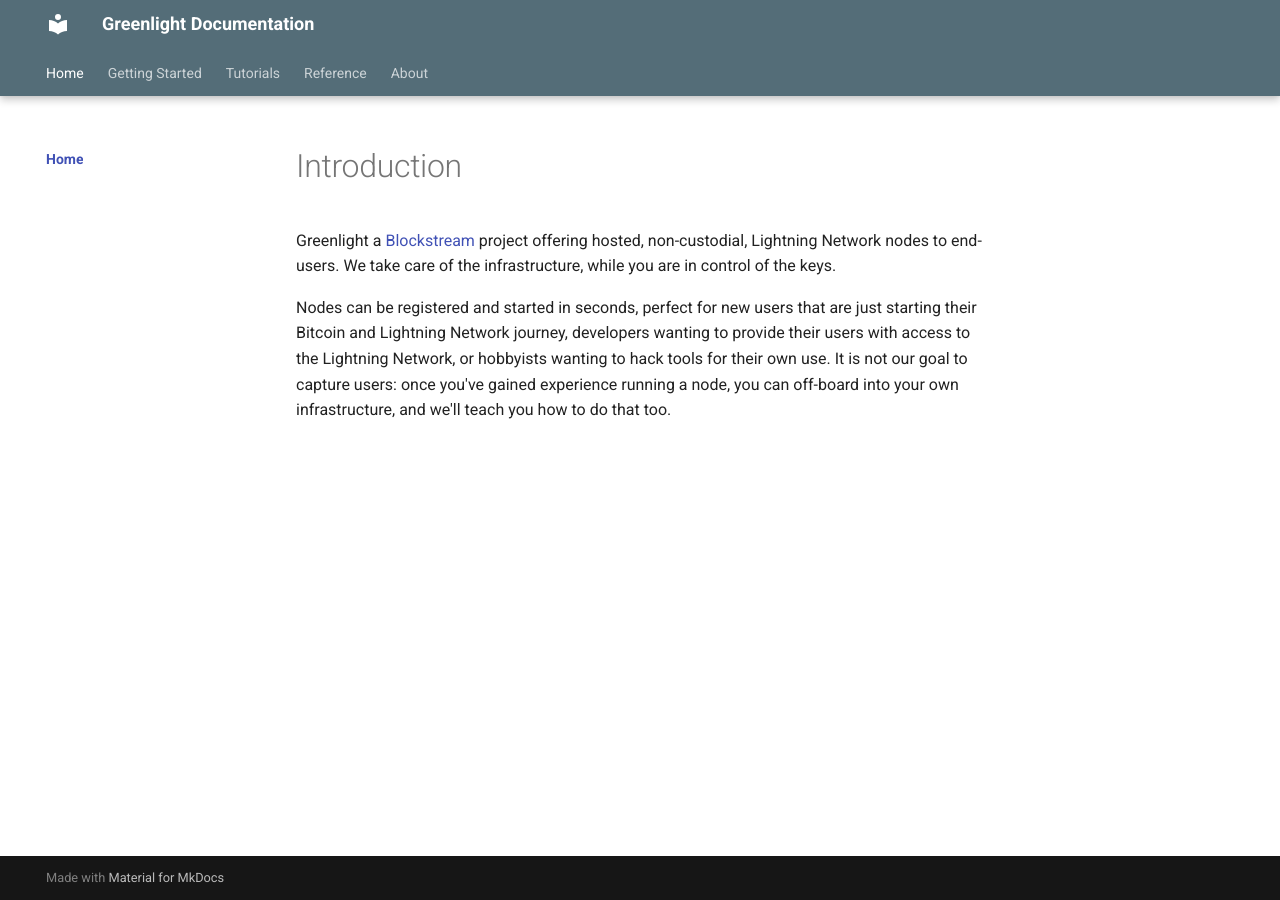
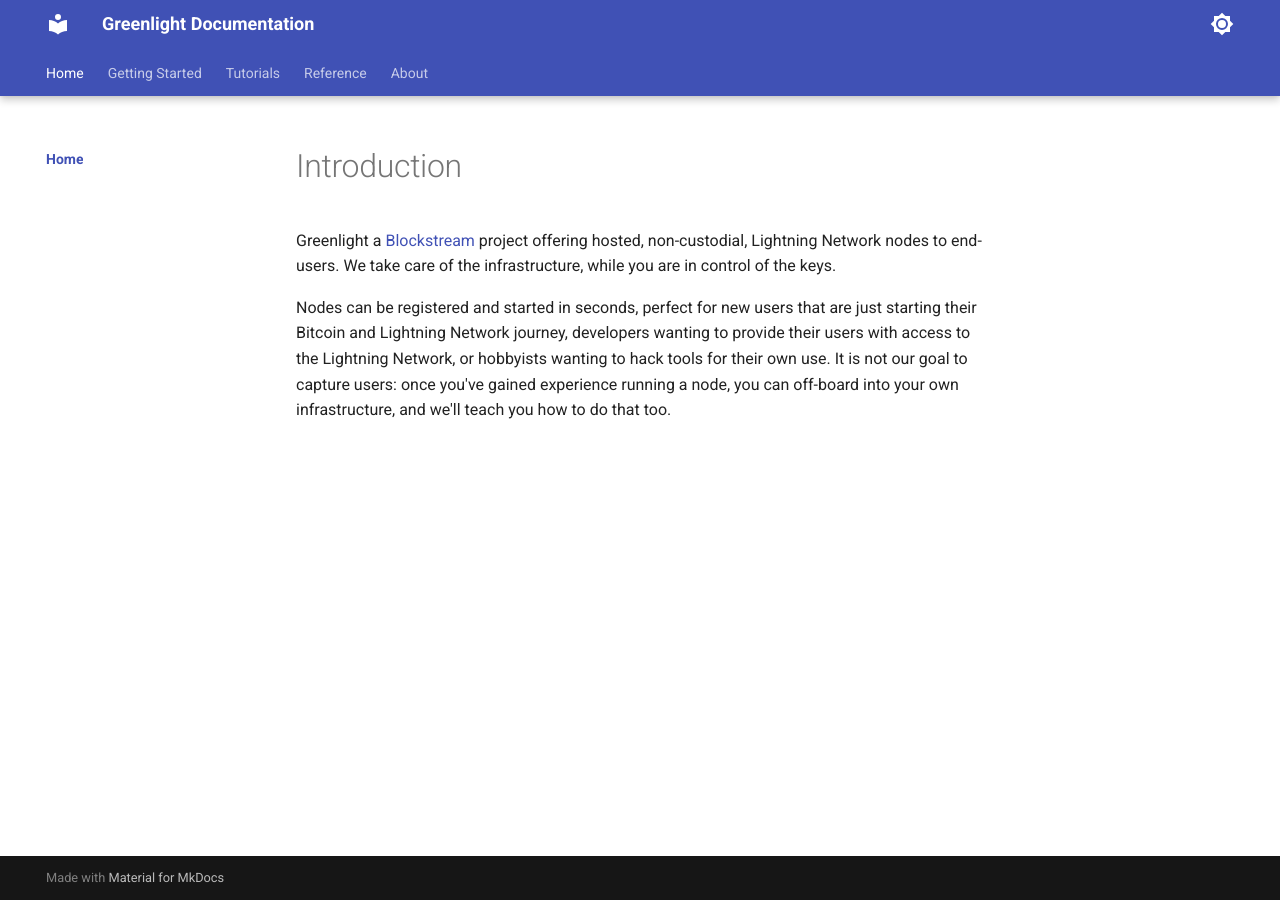
Before and after one commit to Blockstream/greenlight, an MkDocs documentation site: the page built from docs/src/index.md, in a window 1280 px wide. Built offline with MkDocs 1.6.1 and Material for MkDocs 9.7.7, drawn with Linux system fonts in a browser that asks for light colours.

Commit message:
docs: Add color scheme switcher and dark mode

```diff
--- a/docs/mkdocs.yml
+++ b/docs/mkdocs.yml
@@ -12,9 +12,18 @@
 theme:
   name: material
   palette:
-    primary: blue grey
-    scheme: default
-    accent: indigo
+    # Palette toggle for light mode
+    - scheme: default
+      toggle:
+        icon: material/brightness-7
+        name: Switch to dark mode
+
+    # Palette toggle for dark mode
+    - scheme: slate
+      toggle:
+        icon: material/brightness-4
+        name: Switch to light mode
+
   features:
     - navigation.tabs
     - navigation.instant
```
